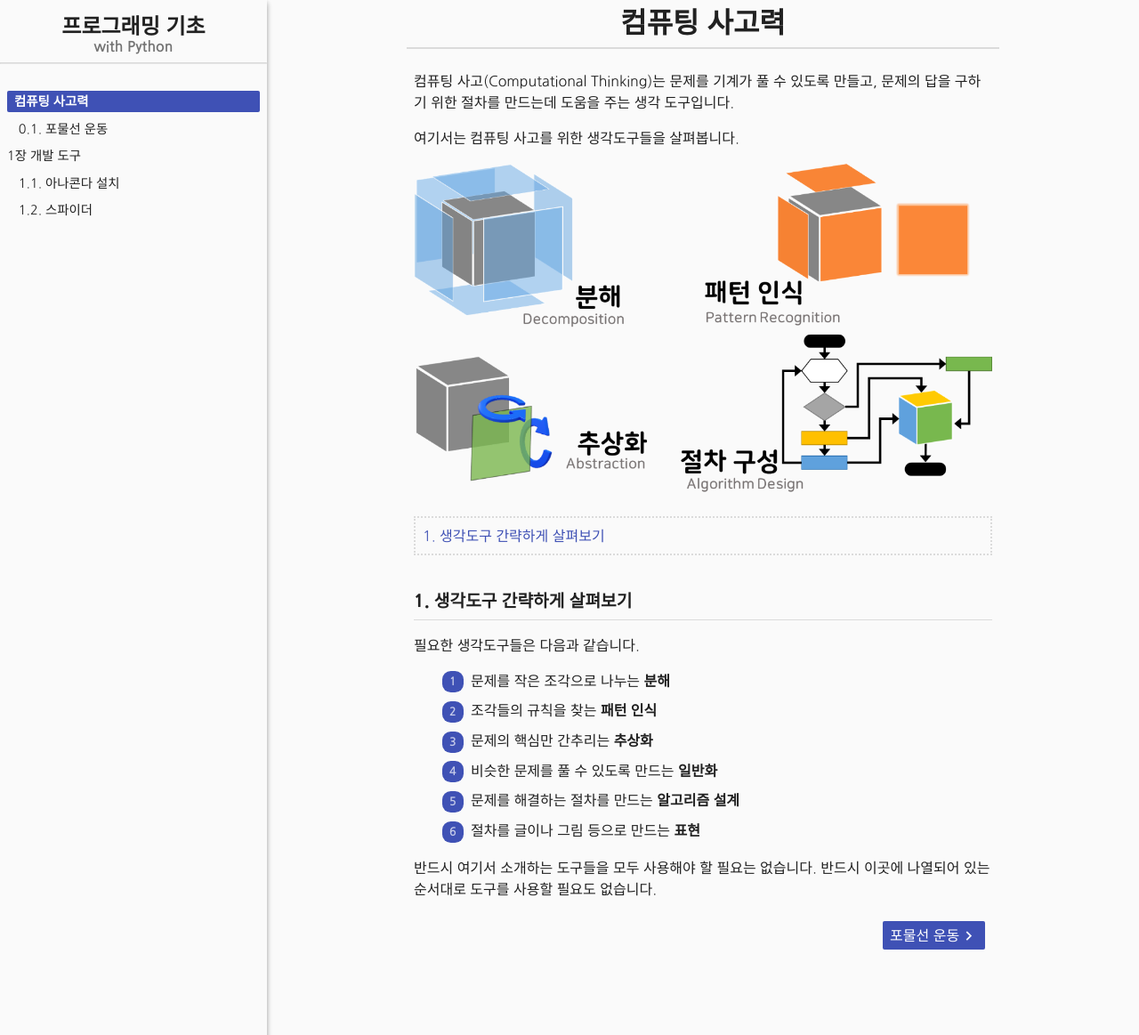
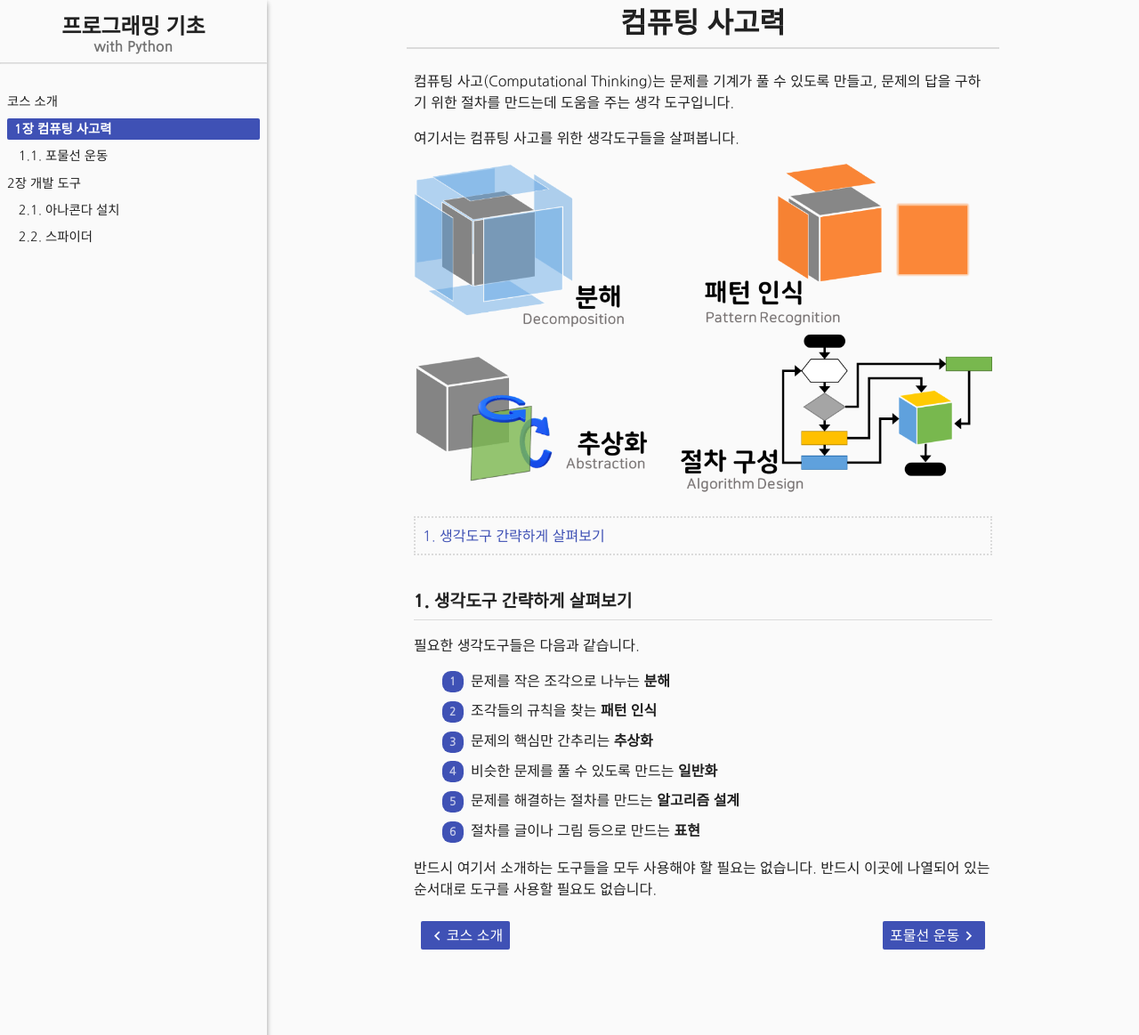
Before and after one commit to soma0sd/introduction-to-programing-with-python, a Jekyll site: the page built from doc/computational-thinking/index.md, in a window 1280 px wide. Shown: the whole page at 89% size. Built offline with Jekyll 4.4.1, drawn with Linux system fonts in a browser that asks for light colours; nearby versions of some CDN libraries; some web fonts are replaced; part of the change alters nothing that is shown.

```diff
--- a/_layouts/book.html
+++ b/_layouts/book.html
@@ -37,8 +37,8 @@
     <ol id="toc-wrap" class="scrollbar-inner">
       {% for ch in site.data.toc %}
         {% assign churls = ch.chapter | split: '|' %}
+        <li><a toc-number="{%increment ixtoc%}" href="{{site.url}}{{site.baseurl}}{{site.chapterurl}}{{churls[1]|strip}}/">{{churls[0]}}</a></li>
         {% if ch.sub %}
-        <li><a toc-number="{%increment ixtoc%}" href="{{site.url}}{{site.baseurl}}{{site.chapterurl}}{{churls[1]|strip}}/">{{churls[0]}}</a></li>
         <ol>
           {% for sub in ch.sub %}
             {% assign suburls = sub | split: '|' %}
--- a/css/styles.scss
+++ b/css/styles.scss
@@ -383,6 +383,7 @@ body {
   }
   img {
     max-width: 100%;
+    margin: .5rem 0;
     @for $i from 1 through 10 {
       &.X#{$i} { width: 10% * $i; }
     }
--- a/js/functions.js
+++ b/js/functions.js
@@ -95,17 +95,25 @@ $window.resize(function(){
   }
 });
 var hasArticleScroll = false;
-$articleWrap.scroll(function(){
-  hasArticleScroll = true;
-});
+var hasTocScroll = true;
+$articleWrap.scroll(function(){hasArticleScroll = true});
+$toc.scroll(function(){hasTocScroll = true});
 setInterval(function(){
   if(hasArticleScroll){
     if ($articleWrap.scrollTop() > 0) {
-      $topBtn.fadeIn("fast");}
-    else {
-      $topBtn.fadeOut("fast");    }
+      $topBtn.fadeIn("fast");
+    } else {
+      $topBtn.fadeOut("fast");
+    }
+    $scrbar = $articleWrap.parent().find(".scroll-y");
     $scrbar.show().fadeOut(1000);
-    hasArticleScroll = false;}
+    hasArticleScroll = false;
+  }
+  if(hasTocScroll){
+    $scrbar = $toc.parent().find(".scroll-y");
+    $scrbar.show().fadeOut(1000);
+    hasTocScroll = false;
+  }
 });
 
 /*
```
